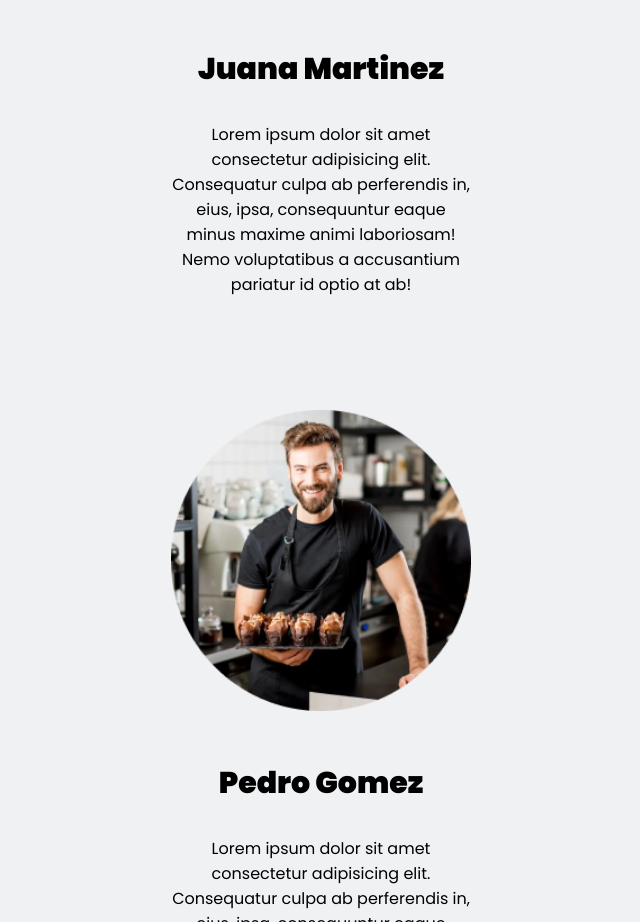
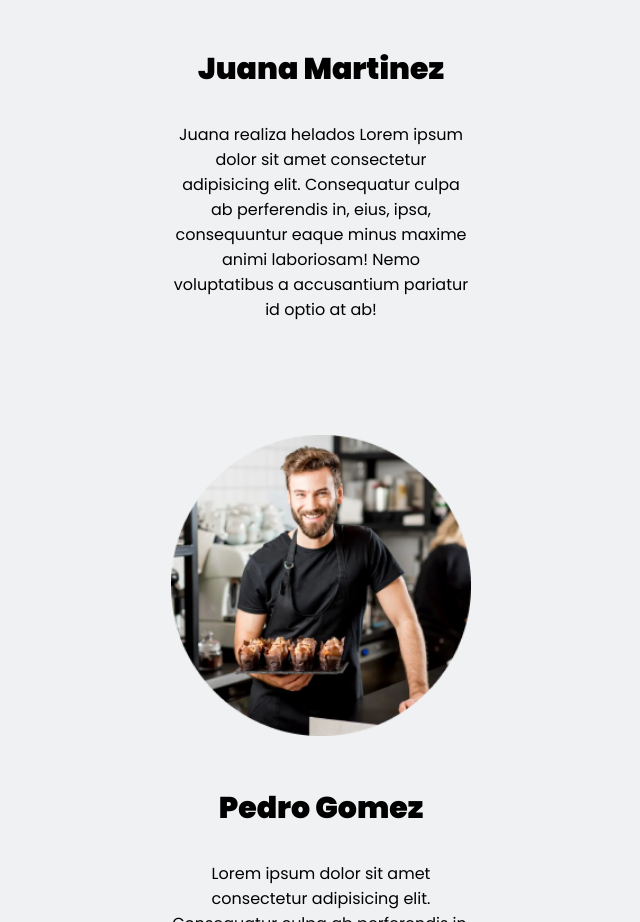
Before and after one commit to JezabelJakob/SummerHelados, a plain HTML site: page index.html in a window 1280 px wide. Shown: the part 1821-2743 px from the top of the page, without its empty margins (319-959 px from the left). Drawn offline with Linux system fonts and the light colour scheme.

Commit message:
Boostrap

```diff
--- a/index.html
+++ b/index.html
@@ -50,7 +50,7 @@
                             <article class="card">
                                 <img class="img-card" src="./img/heladera1.png" alt="Foto de una chica con postres">
                                     <h2>Juana Martinez</h2>
-                                    <p>Lorem ipsum dolor sit amet consectetur adipisicing elit. Consequatur culpa ab perferendis in, eius, ipsa, consequuntur eaque minus maxime animi laboriosam! Nemo voluptatibus a accusantium pariatur id optio at ab!</p>
+                                    <p> Juana realiza helados Lorem ipsum dolor sit amet consectetur adipisicing elit. Consequatur culpa ab perferendis in, eius, ipsa, consequuntur eaque minus maxime animi laboriosam! Nemo voluptatibus a accusantium pariatur id optio at ab!</p>
                             </article>
                             <article class="card">
                                 <img class="img-card" src="./img/heladera2.png" alt="foto de un heladero con postres">
```
